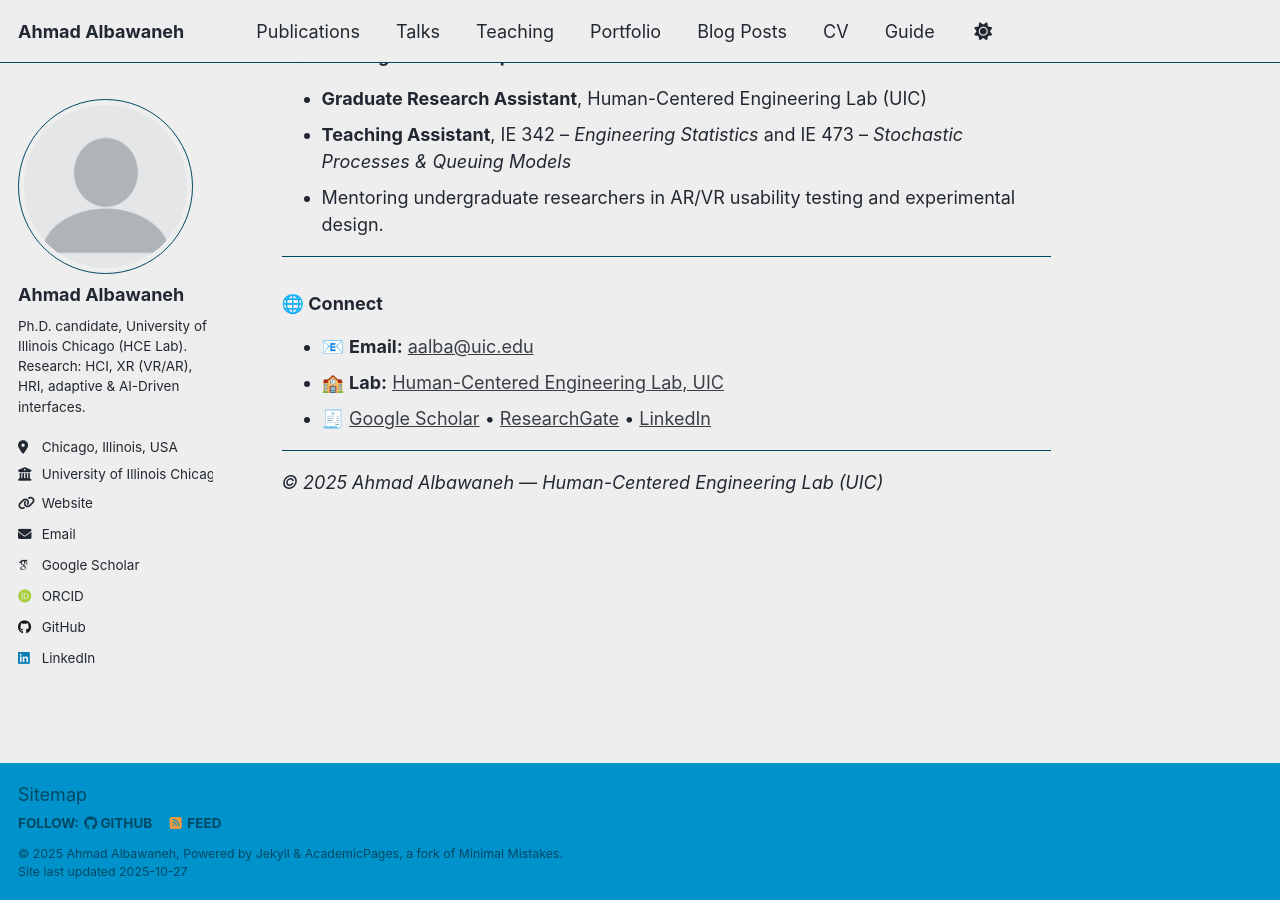
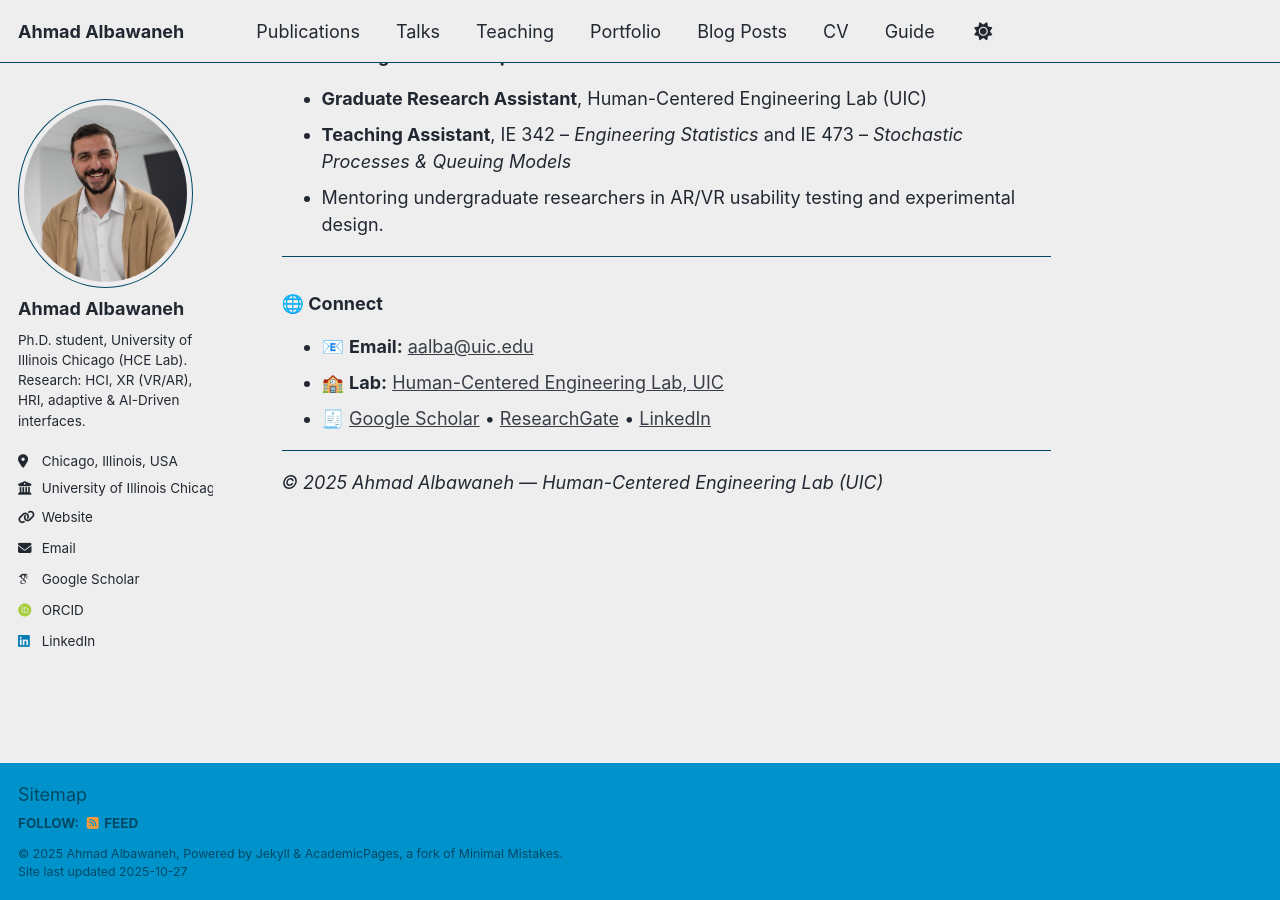
Before and after one commit to bawaneh/bawaneh, a Jekyll site: the page built from _pages/about.md, in a window 1280 px wide and 900 px high, scrolled down 1664 px. Built offline with Jekyll 4.4.1, drawn with Linux system fonts in a browser that asks for light colours; some web fonts are replaced; a script that is not in the unit is left out.

Commit message:
Update _config.yml

```diff
--- a/_config.yml
+++ b/_config.yml
@@ -13,20 +13,20 @@ title                    : "Ahmad Albawaneh"
 title_separator          : "-"
 name                     : &name "Ahmad Albawaneh"
 description              : &description "Ahmad Albawaneh's academic portfolio"   # Update this with a general description of your site, this is the default if not overridden by a page
-url                      : https://academicpages.github.io # The base hostname & protocol for your site e.g. "https://[your GitHub username].github.io",
+url                      : https://bawaneh.github.io # The base hostname & protocol for your site e.g. "https://[your GitHub username].github.io",
                                                            # or if you already have some other page hosted on Github then use "https://[your GitHub username].github.io/[Your Repo Name]"
-baseurl                  : "" # the subpath of your site, e.g. "/blog"
-repository               : "academicpages/academicpages.github.io"
+baseurl                  : "/bawaneh" # the subpath of your site, e.g. "/blog"
+repository               : "bawaneh/bawaneh.github.io"
 
 # Site Author - The following control what appear as part of the author content on the side bar.
 #               If a field is blank the icon and link will not appear, otherwise it will be shown.
 #               Additional customization can be done by editing /_includes/author-profile.html
 author:
   # Biographic information
-  avatar           : "profile.png"
+  avatar           : "DSC09016.jpeg"
   name             : "Ahmad Albawaneh"
   pronouns         : # example: "she/her"
-  bio              : "Ph.D. candidate, University of Illinois Chicago (HCE Lab). Research: HCI, XR (VR/AR), HRI, adaptive & AI-Driven interfaces."
+  bio              : "Ph.D. student, University of Illinois Chicago (HCE Lab). Research: HCI, XR (VR/AR), HRI, adaptive & AI-Driven interfaces."
   location         : "Chicago, Illinois, USA"
   employer         : "University of Illinois Chicago"
   uri              : "https://www.uic.edu/"# URL
@@ -48,7 +48,7 @@ author:
   bitbucket        : # Username - Update with your username on the site
   codepen          : # Username
   dribbble         : # Username
-  github           : "bawaneh"
+  github           : #Username
   kaggle           : # Username
   stackoverflow    : # User number or user number and name (i.e., use "1" or "1/jeff-atwood")
 
```
